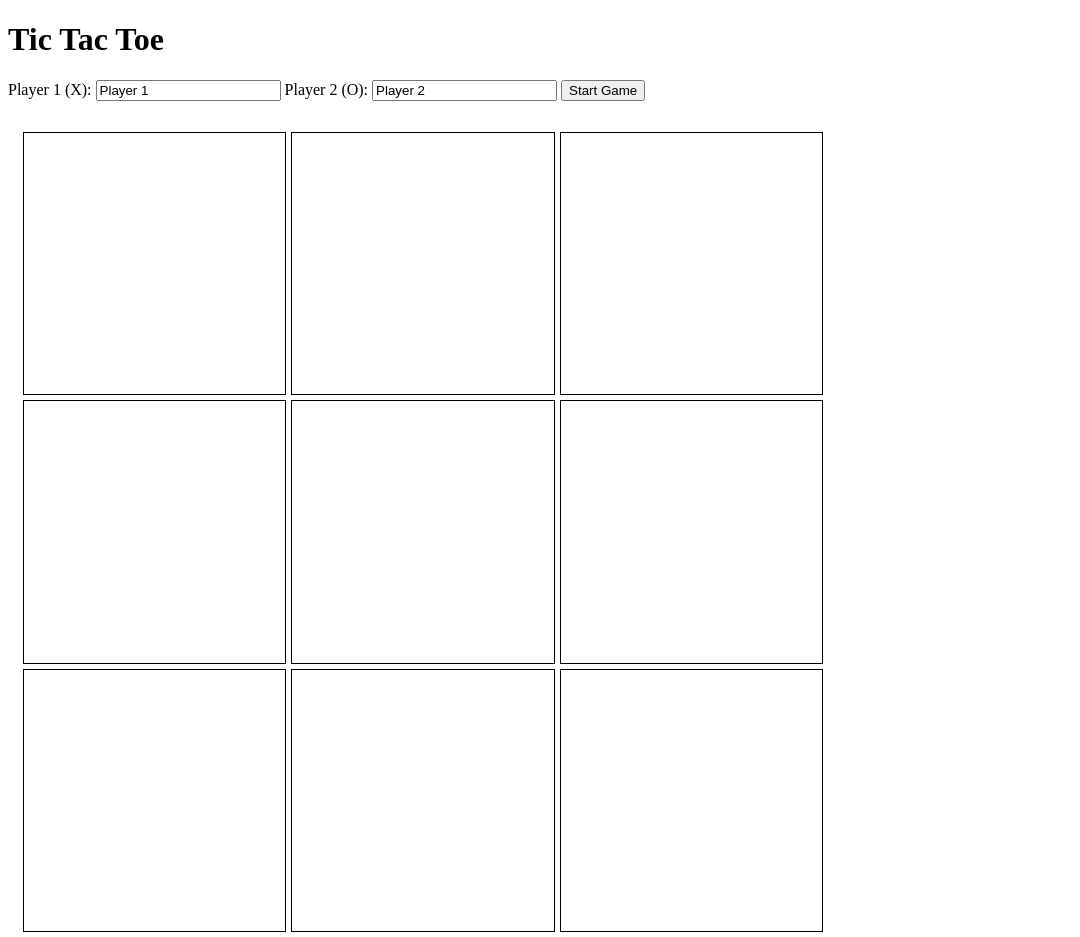
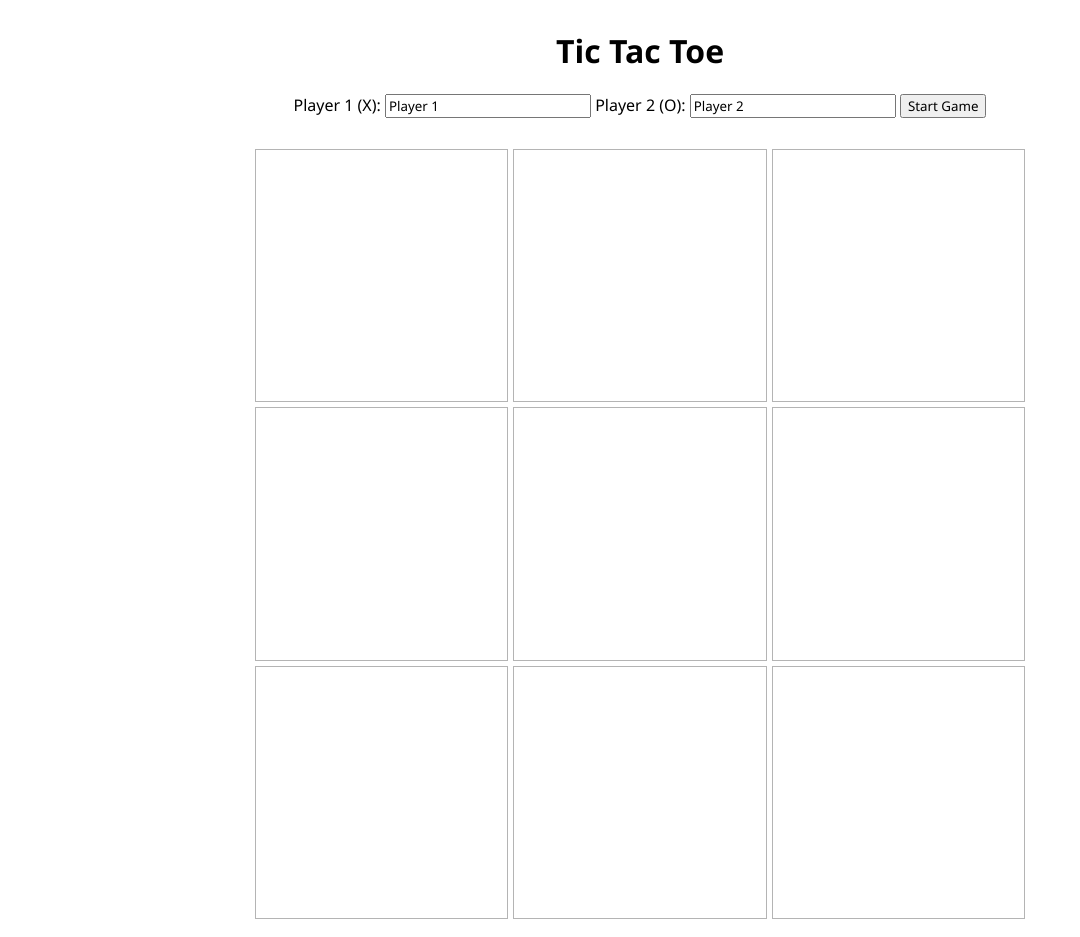
Before and after one commit to ernestoc29/tic-tac-toe, a plain HTML site: page index.html in a window 1280 px wide. Shown: the whole page, without its empty margins (0-1080 px from the left). Drawn offline with Linux system fonts and the light colour scheme.

Commit message:
style game layout and board

```diff
--- a/index.html
+++ b/index.html
@@ -28,6 +28,8 @@
     <div class="board">
 
     </div>
+
+    <div id="confetti-container"></div>
 </body>
 <script src="script.js"></script>
 
--- a/style.css
+++ b/style.css
@@ -1,14 +1,49 @@
+* {
+    font-family: 'Segoe UI', Tahoma, Geneva, Verdana, sans-serif;
+    box-sizing: border-box;
+}
+
+body {
+    min-height: 100vh;
+    display: flex;
+    flex-direction: column;
+    align-items: center;
+    justify-content: center;
+}
+
 .board {
     display: grid;
     width: 800px;
     height: 800px;
-    grid-template-columns: 1fr 1fr 1fr;
+    grid-template-columns: repeat(3, 1fr);
+    grid-template-rows: repeat(3, 1fr);
     padding: 15px;
     gap: 5px;
 }
 
 .square {
-    border: 1px solid black;
+    display: flex;
+    align-items: center;
+    justify-content: center;
+    font-size: 3rem;
+    border: 1px solid rgba(0, 0, 0, 0.295);
     height: 1fr;
     width: 1fr;
 }
+
+.square:hover {
+    background-color: rgb(243, 241, 241);
+    transition: 0.3s background;
+}
+
+.win {
+    color: rgb(40, 228, 40);
+}
+
+.tie {
+    color: gray;
+}
+
+.hidden {
+    display: none;
+}
```
